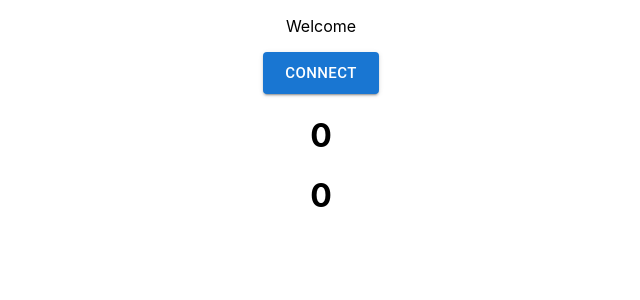
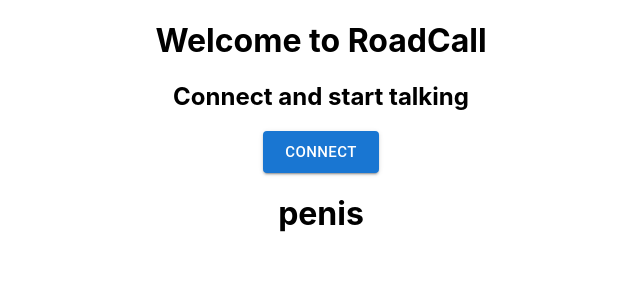
Before and after one commit to jabeaudry/RoadCall, a React (Create React App) app in the folder client/: page / in a window 1280 px wide. Shown: the top 300 px of the page, without its empty margins (319-959 px from the left). Built offline with nearby package versions, Linux system fonts and the light colour scheme; no server answers.

Commit message:
MASSIVE UPDATE

```diff
--- a/client/src/components/Main.tsx
+++ b/client/src/components/Main.tsx
@@ -8,6 +8,8 @@ interface MainProps {}
 interface MainState {
   lat: Number;
   long: Number;
+  connected: Boolean;
+  connectWithSomeone: Boolean;
 }
 
 export class Main extends React.Component<MainProps, MainState> {
@@ -16,6 +18,8 @@ export class Main extends React.Component<MainProps, MainState> {
     this.state = {
       long: 0,
       lat: 0,
+      connected: false,
+      connectWithSomeone: false,
     };
   }
 
@@ -42,15 +46,46 @@ export class Main extends React.Component<MainProps, MainState> {
   }
 
   render() {
+    if (this.state.connected) {
       return (
         <>
-        <p>Welcome </p>
-        <Button size="large" variant="contained">
-          CONNECT
+          <h1>Welcome to RoadCall</h1>
+          {this.state.connectWithSomeone && (
+            <h2>
+              You are talking with <span>Alexandre</span>!
+            </h2>
+          )}
+          {!this.state.connectWithSomeone && <h2>Searching...</h2>}
+          <Button
+            size="large"
+            variant="contained"
+            onClick={() => {
+              this.setState({ connected: false });
+            }}
+          >
+            DISCONNECT
           </Button>
           <h1>{`${this.state.lat}`}</h1>
           <h1>{`${this.state.long}`}</h1>
         </>
       );
+    } else {
+      return (
+        <>
+          <h1>Welcome to RoadCall</h1>
+          <h2>Connect and start talking</h2>
+          <Button
+            size="large"
+            variant="contained"
+            onClick={() => {
+              this.setState({ connected: true });
+            }}
+          >
+            CONNECT
+          </Button>
+          <h1>{"penis"}</h1>
+        </>
+      );
     }
   }
+}
```
Lines whose indentation alone changed are shown as unchanged.
